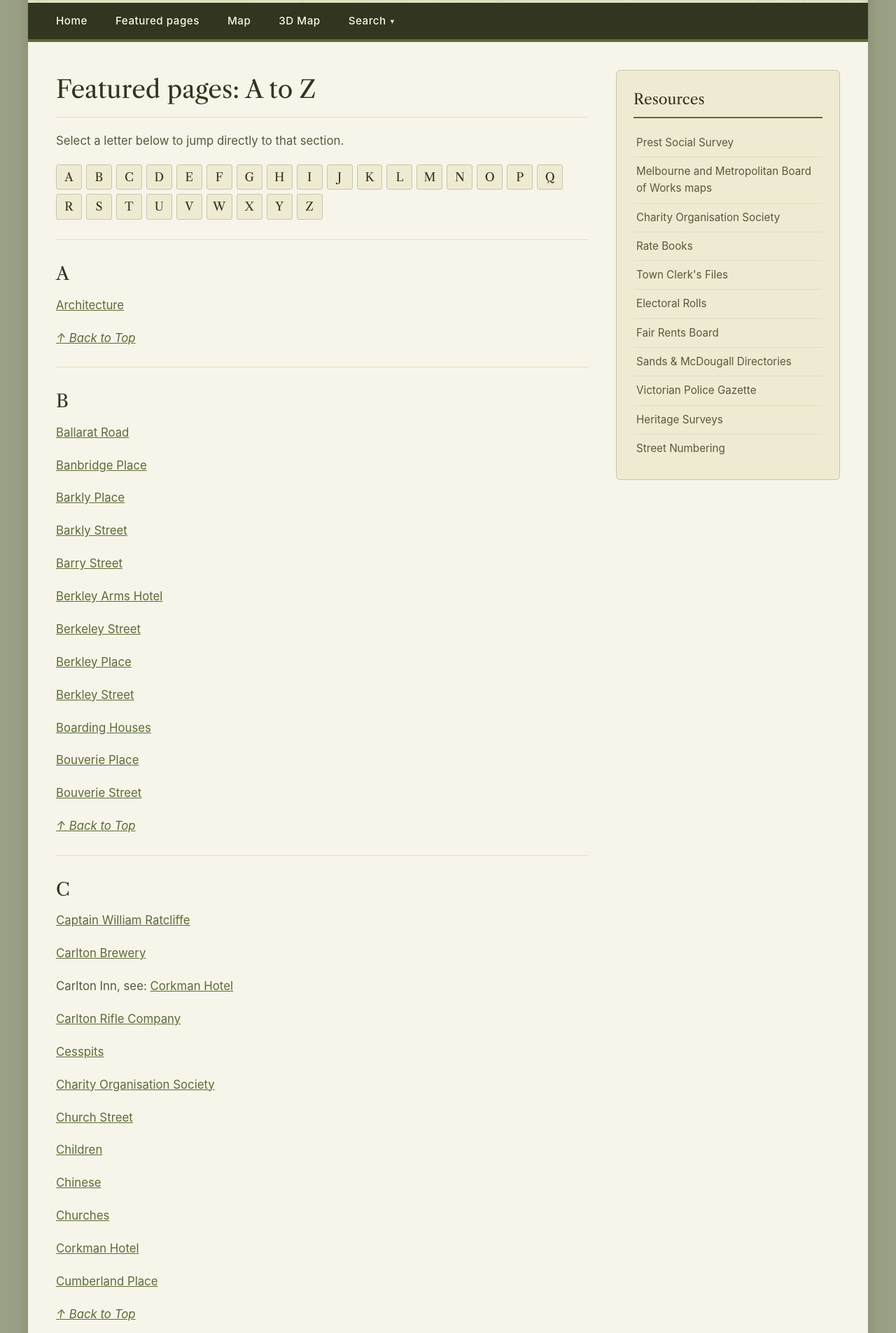
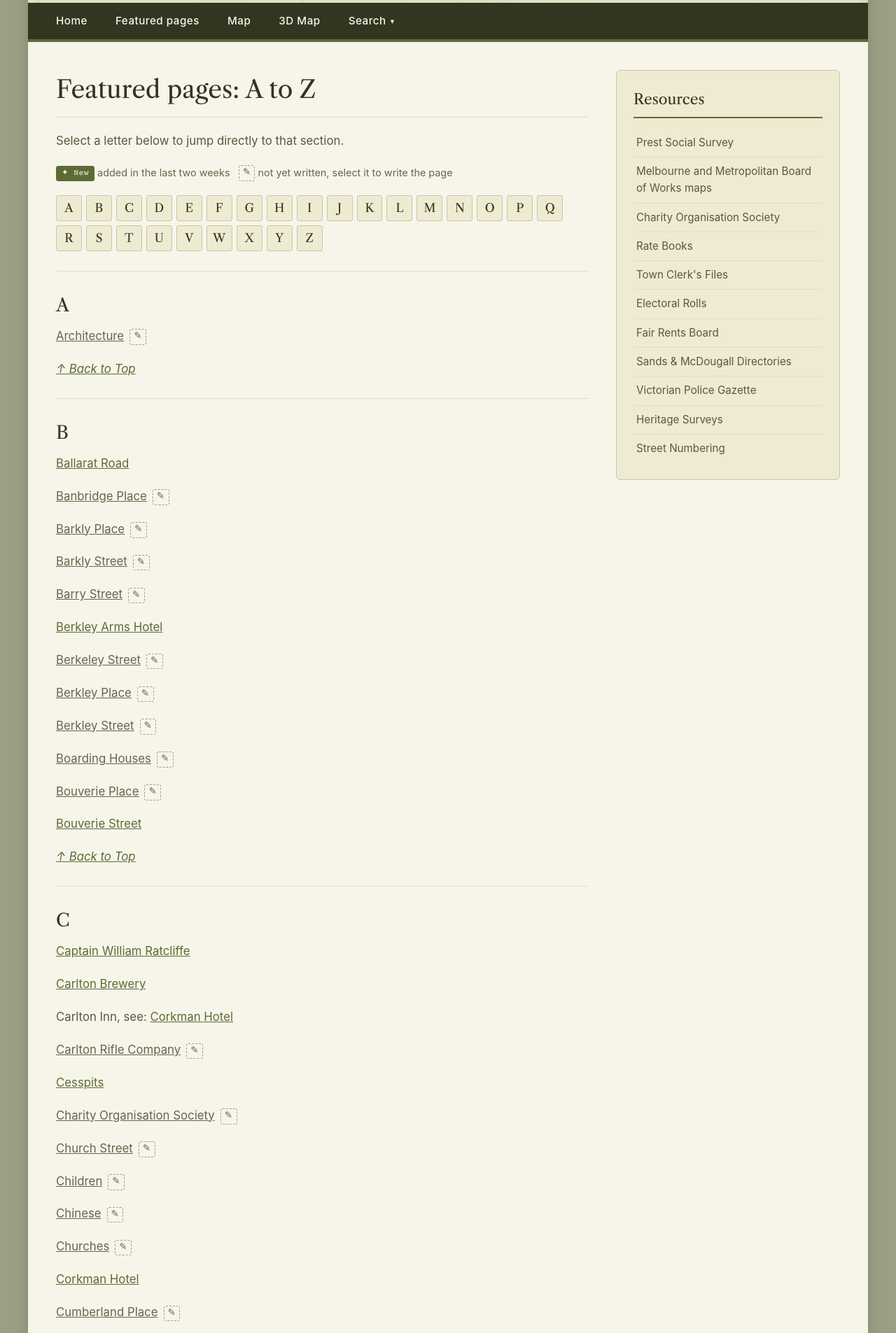
Before and after one commit to notamitchell/order, a Jekyll site: the page built from aToZ.md, in a window 1280 px wide. Shown: the part 356-2261 px from the top of the page at 70% size. Built offline with Jekyll 4.4.1, drawn with Linux system fonts in a browser that asks for light colours; a script that is not in the unit is left out; some of the changed text lies outside the part shown.

Commit message:
Featured pages: mark new entries and ones not yet written
Entries whose civic XML file doesn't exist get a pencil icon (not yet
written); entries created in the last 14 days get a New badge. A legend
above the letter index explains both.

Co-Authored-By: Claude Opus 5.5 <noreply@anthropic.com>
Claude-Session: https://claude.ai/code/session_01BGZgTMjX2mSDrXZNGPZU4J

```diff
--- a/aToZ.md
+++ b/aToZ.md
@@ -5,6 +5,9 @@ title: "Carlton A to Z"
 # Featured pages: A to Z
 
 Select a letter below to jump directly to that section.
+
+<span class="az-badge az-badge-new">✦ New</span> added in the last two weeks &nbsp; <span class="az-badge az-badge-missing">✎</span> not yet written, select it to write the page
+{: .az-legend}
 
 - [A](#a)
 - [B](#b)
@@ -369,3 +372,7 @@ _[&uarr; Back to Top](#featured-pages-a-to-z)_
 ## Z
 
 _[&uarr; Back to Top](#featured-pages-a-to-z)_
+
+{% assign civic_entries = site.static_files | where_exp: "f", "f.path contains '/civic/'" | where: "extname", ".xml" | map: "basename" %}
+<script id="az-entries" type="application/json">{{ civic_entries | jsonify }}</script>
+<script src="scripts/az-status.js"></script>
--- /dev/null
+++ b/scripts/az-status.js
@@ -0,0 +1,90 @@
+/* Featured pages (aToZ.md): marks each entry link as "New" or
+   "Not yet written".
+
+   - Not yet written: no civic/<slug>.xml file exists. The list of files
+     comes from Jekyll at build time (the #az-entries JSON block in
+     aToZ.md), so this needs no network requests.
+   - New: the entry's "created" maintenanceEvent date is within the last
+     NEW_FOR_DAYS days. Read from each existing entry's XML. */
+
+(function () {
+    const NEW_FOR_DAYS = 14;
+
+    const dataEl = document.getElementById('az-entries');
+    if (!dataEl) return;
+
+    let existing;
+    try {
+        existing = new Set(JSON.parse(dataEl.textContent));
+    } catch (e) {
+        return;
+    }
+
+    // Same rule entry.html uses to turn ?id= into a file name
+    function slugifyId(text) {
+        return text
+            .toString()
+            .replace(/\s+/g, '-')
+            .replace(/[^a-zA-Z0-9_\-]/g, '')
+            .replace(/\-\-+/g, '-');
+    }
+
+    // icon is shown; label is shown too when showLabel, else read out only
+    function addBadge(link, kind, icon, label, title, showLabel) {
+        const badge = document.createElement('span');
+        badge.className = 'az-badge az-badge-' + kind;
+        badge.title = title;
+        badge.innerHTML = '<span aria-hidden="true">' + icon + '</span>' +
+            '<span class="' + (showLabel ? '' : 'visually-hidden') + '">' + label + '</span>';
+        link.insertAdjacentElement('afterend', badge);
+        link.classList.add('az-link-' + kind);
+    }
+
+    // The entry's creation date: the "created" event, else the earliest event
+    function createdDate(xml) {
+        let earliest = null;
+        for (const ev of xml.getElementsByTagName('maintenanceEvent')) {
+            const type = ev.getElementsByTagName('eventType')[0]?.textContent.trim();
+            const dt = ev.getElementsByTagName('eventDateTime')[0];
+            const value = dt?.getAttribute('standardDateTime') || dt?.textContent.trim();
+            if (!value) continue;
+            const date = new Date(value);
+            if (isNaN(date)) continue;
+            if (type === 'created') return date;
+            if (!earliest || date < earliest) earliest = date;
+        }
+        return earliest;
+    }
+
+    const cutoff = Date.now() - NEW_FOR_DAYS * 24 * 60 * 60 * 1000;
+    const toCheck = new Map(); // slug -> links to that entry
+
+    for (const link of document.querySelectorAll('.main-content a[href^="civic?id="]')) {
+        const id = new URLSearchParams(link.getAttribute('href').split('?')[1]).get('id');
+        if (!id) continue;
+        const slug = slugifyId(id);
+
+        if (!existing.has(slug)) {
+            addBadge(link, 'missing', '✎', ' (not yet written)',
+                'Not yet written. Select it to write this page.', false);
+            continue;
+        }
+        if (!toCheck.has(slug)) toCheck.set(slug, []);
+        toCheck.get(slug).push(link);
+    }
+
+    toCheck.forEach(function (links, slug) {
+        fetch('civic/' + slug + '.xml')
+            .then(function (res) { return res.ok ? res.text() : Promise.reject(); })
+            .then(function (text) {
+                const xml = new DOMParser().parseFromString(text, 'application/xml');
+                const created = createdDate(xml);
+                if (!created || created.getTime() < cutoff) return;
+                const added = created.toLocaleDateString('en-AU', { day: 'numeric', month: 'long', year: 'numeric' });
+                links.forEach(function (link) {
+                    addBadge(link, 'new', '✦', ' New', 'Added ' + added, true);
+                });
+            })
+            .catch(function () { /* leave the link unmarked */ });
+    });
+})();
--- a/styles/site.css
+++ b/styles/site.css
@@ -636,6 +636,53 @@ body {
     background-color: var(--moss);
     border-color: var(--moss);
     color: var(--paper);
+}
+
+/* A–Z entry status badges (scripts/az-status.js) */
+.az-badge {
+    display: inline-block;
+    margin-left: 8px;
+    padding: 1px 7px;
+    font-family: var(--font-mono);
+    font-size: 0.72rem;
+    letter-spacing: 0.03em;
+    line-height: 1.5;
+    vertical-align: 0.1em;
+    white-space: nowrap;
+    border-radius: 3px;
+}
+
+.az-badge-new {
+    color: var(--paper);
+    background-color: var(--moss);
+    border: 1px solid var(--moss);
+}
+
+.az-badge-missing {
+    padding: 0 5px;
+    font-size: 0.85rem;
+    color: var(--ink-faint);
+    background-color: transparent;
+    border: 1px dashed var(--sage-dark);
+}
+
+.main-content a.az-link-missing { color: var(--ink-faint); }
+.main-content a.az-link-missing:hover { color: var(--moss-deep); }
+
+.main-content p.az-legend {
+    font-size: 0.9rem;
+    color: var(--ink-faint);
+}
+
+.az-legend .az-badge { margin-left: 0; }
+
+.az-badge .visually-hidden {
+    position: absolute;
+    width: 1px;
+    height: 1px;
+    overflow: hidden;
+    clip: rect(0 0 0 0);
+    white-space: nowrap;
 }
 
 /* "Suggest new article" form (new.html) */
```
